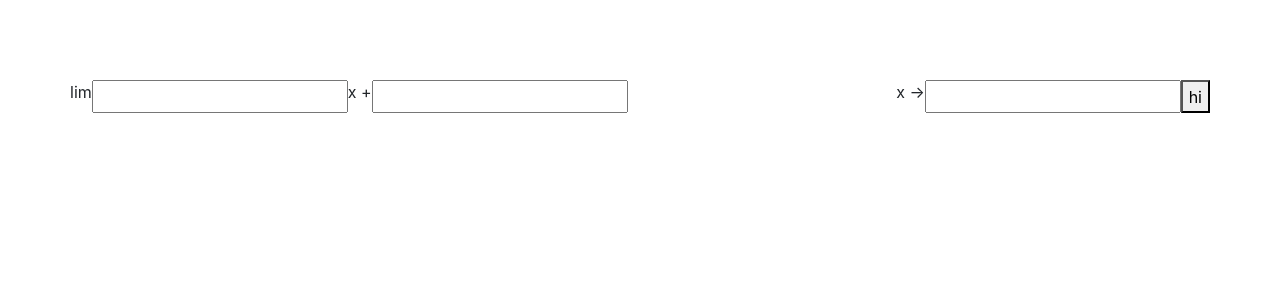
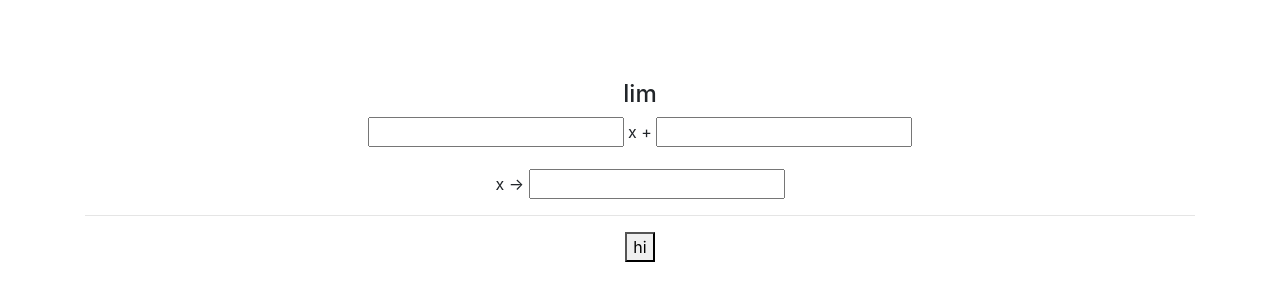
Before and after one commit to fmayerr/mathLimits, a plain HTML site: page primerFuncion.html in a window 1280 px wide. Shown: the part 142-442 px from the top of the page. Drawn offline with nearby package versions, Linux system fonts and the light colour scheme.

Commit message:
Arreglando funcion 1

```diff
--- a/css/master.css
+++ b/css/master.css
@@ -6,6 +6,10 @@
 	margin-top: 20%;
 }
 
+.x{
+	margin-top: 2%;
+}
+
 input[type=number]::-webkit-inner-spin-button,
 input[type=number]::-webkit-outer-spin-button {
   -webkit-appearance: none;
--- a/primerFuncion.html
+++ b/primerFuncion.html
@@ -12,9 +12,12 @@
 </head>
 <body>
 	<div class="container">
-		<div class="funcion row justify-content-center">
-			<span>lim </span><input type="number" id="a" name="a"> <span>x +</span> <input type="number" id="b" name="b"> <hr>
-			<span>x → </span><input type="number" name="x" id="x">
+		<div class="funcion justify-content-center">
+			<h4>lim </h4><input type="number" id="a" name="a"> <span>x +</span> <input type="number" id="b" name="b"> <br>
+			<div class="x ">
+				<span>x → </span><input type="number" name="x" id="x">
+			</div>
+			<hr>
 			<h1 id="resultado"></h1>
 			<button onclick="firstFunction(a, b)">hi</button>
 		</div>
```
